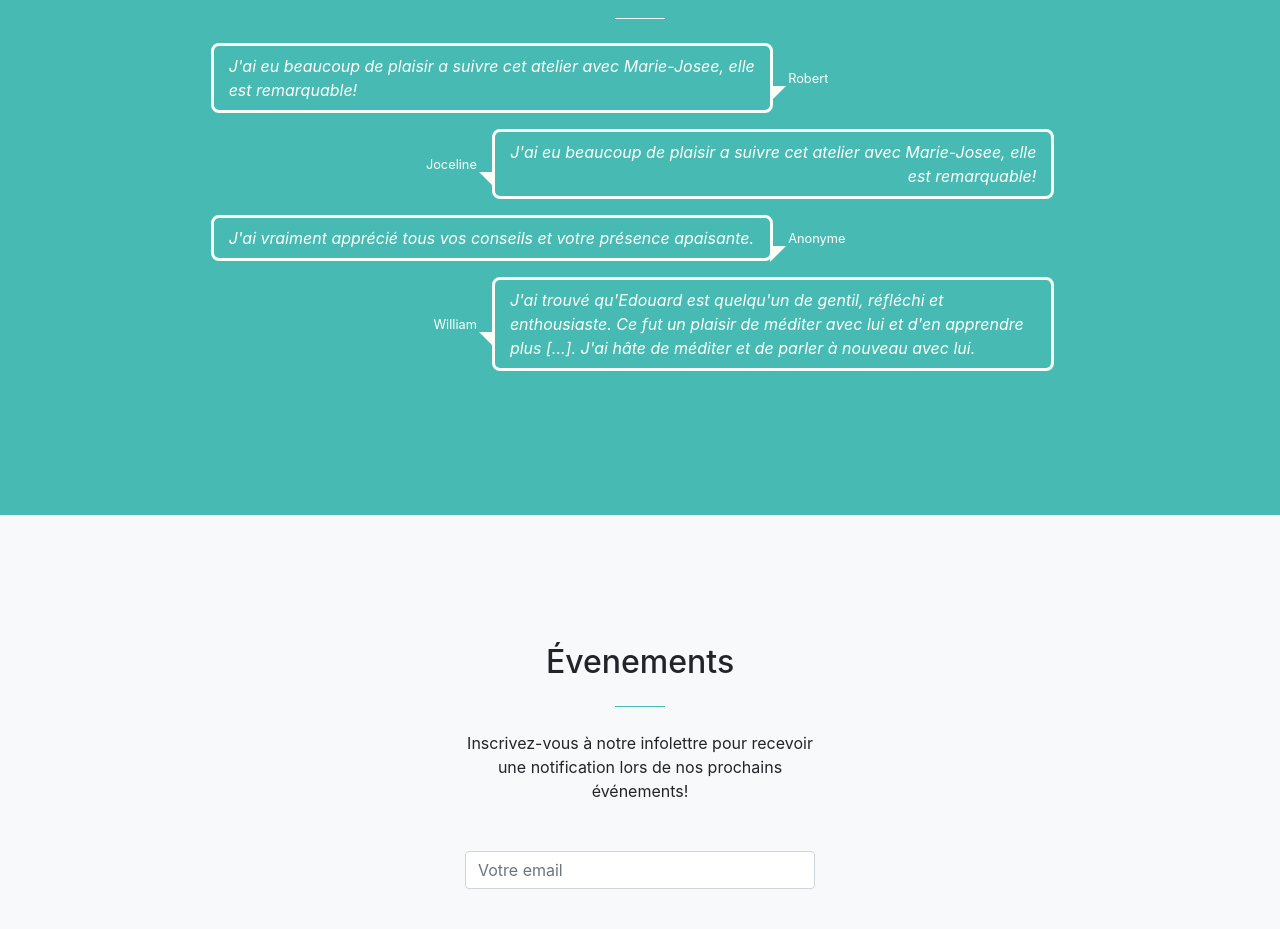
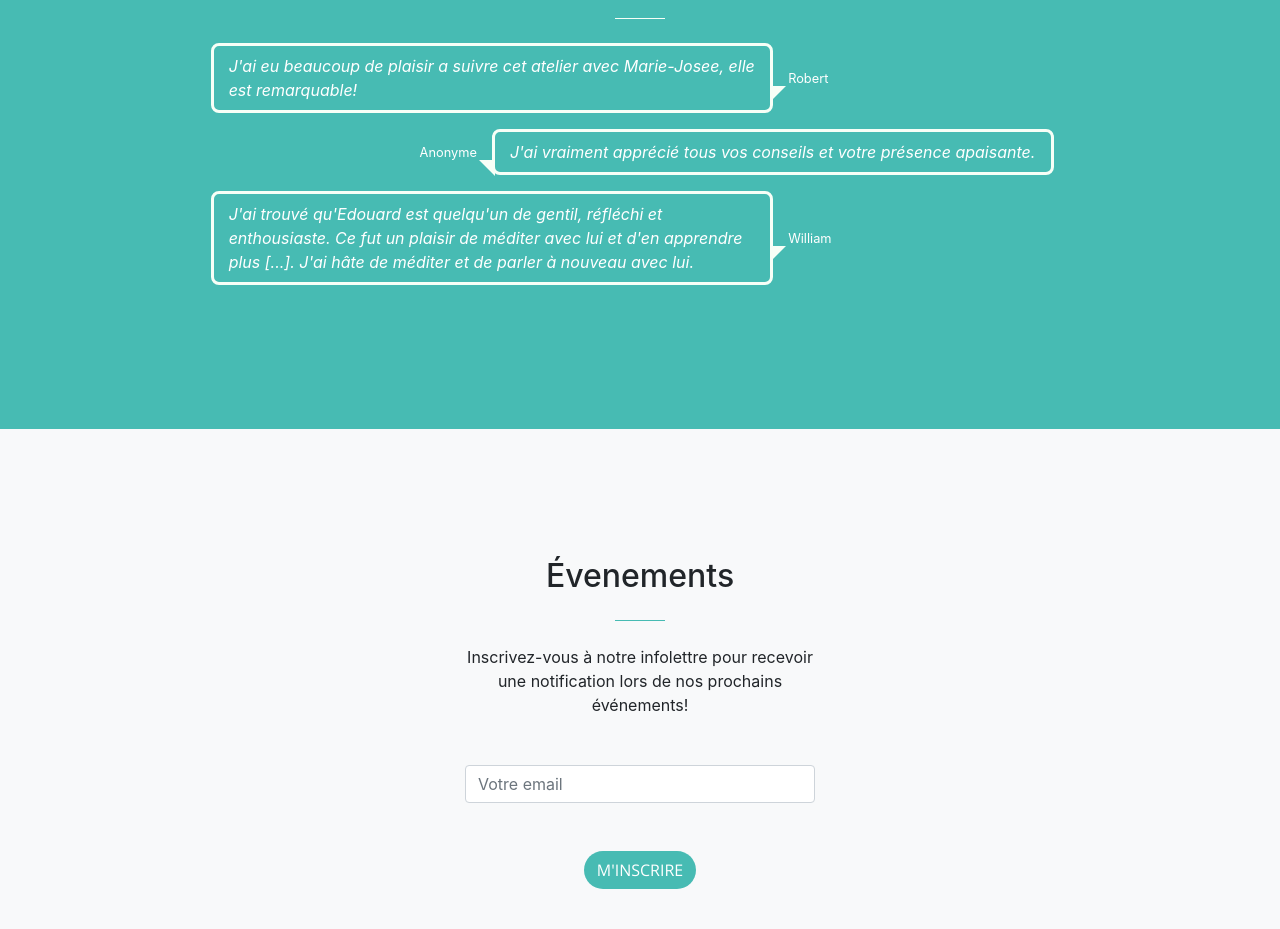
Before and after one commit to mindfulnessforburnout/mindfulnessforburnout.github.io, a website with bundled scripts: page index.html in a window 1280 px wide. Shown: the part 2660-3589 px from the top of the page. Built offline with nearby package versions, Linux system fonts and the light colour scheme.

Commit message:
Put possible testimonies

```diff
--- a/index.html
+++ b/index.html
@@ -180,26 +180,18 @@
               </div>
               <div class="row mb-3 mr-0 justify-content-center">
                 <div class="col-3 d-flex justify-content-end align-items-center">
-                  <small>Joceline</small>
+                  <small>Anonyme</small>
                 </div>
-                <div class="col-6 text-right speech-bubble speech-bubble-left">
-                  <p class="font-italic my-2">J'ai eu beaucoup de plaisir a suivre cet atelier avec Marie-Josee, elle est remarquable!</p>
+                <div class="col-6 text-left speech-bubble speech-bubble-left">
+                  <p class="font-italic my-2">J'ai vraiment apprécié tous vos conseils et votre présence apaisante.</p>
                 </div>
               </div>
               <div class="row mb-3 mr-0 justify-content-center">
                 <div class="col-6 text-left speech-bubble speech-bubble-right">
-                  <p class="font-italic my-2">J'ai vraiment apprécié tous vos conseils et votre présence apaisante.</p>
+                  <p class="font-italic my-2">J'ai trouvé qu'Edouard est quelqu'un de gentil, réfléchi et enthousiaste. Ce fut un plaisir de méditer avec lui et d'en apprendre plus [...]. J'ai hâte de méditer et de parler à nouveau avec lui.</p>
                 </div>
                 <div class="col-3 d-flex justify-content-start align-items-center">
-                  <small>Anonyme</small>
-                </div>
-              </div>
-              <div class="row mb-3 mr-0 justify-content-center">
-                <div class="col-3 d-flex justify-content-end align-items-center">
                   <small>William</small>
-                </div>
-                <div class="col-6 text-left speech-bubble speech-bubble-left">
-                  <p class="font-italic my-2">J'ai trouvé qu'Edouard est quelqu'un de gentil, réfléchi et enthousiaste. Ce fut un plaisir de méditer avec lui et d'en apprendre plus [...]. J'ai hâte de méditer et de parler à nouveau avec lui.</p>
                 </div>
               </div>
             </div>
```
